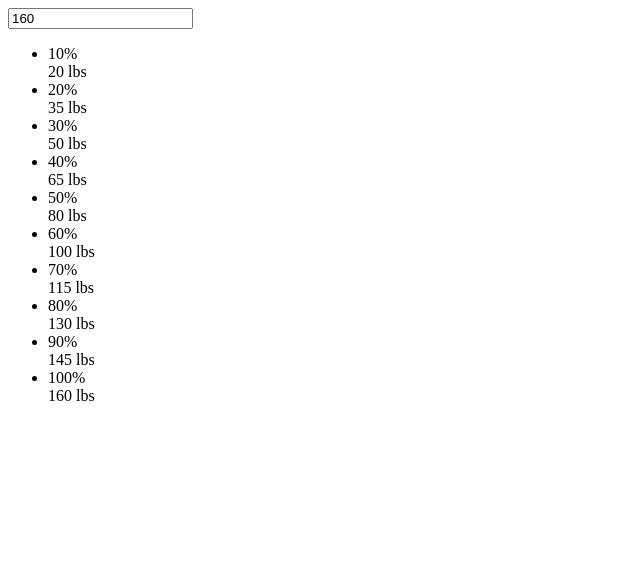
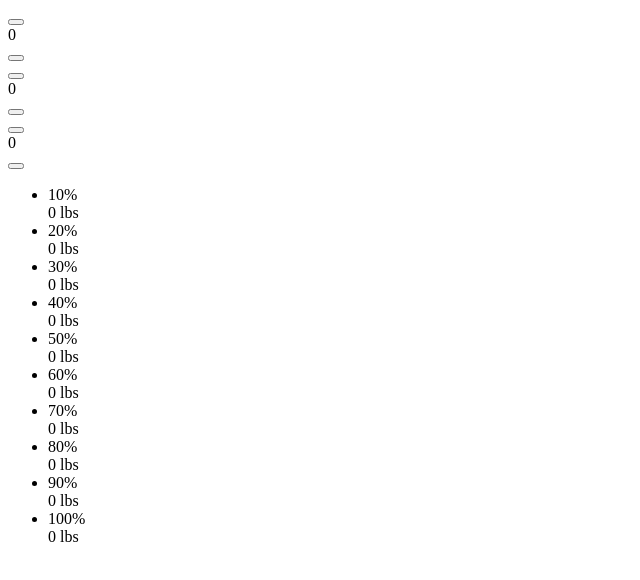
Before and after one commit to advantgard/repsapp, a React app: page / in a window 1280 px wide. Shown: the top 580 px of the page, without its empty margins (0-640 px from the left). Built offline with nearby package versions, Linux system fonts and the light colour scheme.

Commit message:
Add number picker

```diff
--- a/src/App.js
+++ b/src/App.js
@@ -1,5 +1,6 @@
 import React from "react";
 import { RecordInput, RecordList } from "./components/RecordList";
+import { NumberPicker } from "./components/ValuePicker";
 
 export default class App extends React.Component {
 
@@ -7,17 +8,20 @@ export default class App extends React.Component {
 		super();
 
 		this.state = {
-			record: 160,
+			record: 0,
 			steps: 10
 		};
 
-		this.handleRecordChange = this.handleRecordChange.bind( this );
+		this.modifyRecord = this.modifyRecord.bind( this );
 	}
 
-	handleRecordChange( evt ) {
+	modifyRecord( action, value ) {
+
+		const record = this.state.record;
+		const newValue = action === "increase" ? record + value : record - value;
 
 		this.setState( {
-			record: evt.target.value
+			record: newValue
 		} );
 
 	}
@@ -26,7 +30,11 @@ export default class App extends React.Component {
 
 		return (
 			<div className="rxapp">
-				<RecordInput onChange={this.handleRecordChange} value={this.state.record}/>
+				<NumberPicker
+					handler={this.modifyRecord}
+					value={this.state.record}
+					maxValue={999}
+				/>
 				<RecordList record={this.state.record} steps={this.state.steps}/>
 			</div>
 		);
--- a/src/components/RecordList/RecordInput.js
+++ /dev/null
@@ -1,5 +0,0 @@
-import React from "react";
-
-export const RecordInput = props =>
-
-	<input type="text" {...props} />;
--- a/src/components/RecordList/RecordList.js
+++ b/src/components/RecordList/RecordList.js
@@ -2,7 +2,7 @@ import React from "react";
 import { round5 } from "../../lib/RecordListHelpers";
 import { RecordListRow } from "./RecordListRow";
 
-export const RecordList = ( props ) => {
+export const RecordList = props => {
 
 	const unit = props.record / props.steps;
 	const percentage = 100 / props.steps;
--- a/src/components/RecordList/index.js
+++ b/src/components/RecordList/index.js
@@ -1,3 +1,2 @@
 export { RecordList } from "./RecordList";
 export { RecordListRow } from "./RecordListRow";
-export { RecordInput } from "./RecordInput";
--- /dev/null
+++ b/src/components/ValuePicker/NumberPicker.js
@@ -0,0 +1,26 @@
+import React from "react";
+import { ValuePicker } from "./ValuePicker";
+import { createNumberDigits } from "../../lib/ValuePickerHelpers";
+
+export const NumberPicker = props => {
+
+	const value = createNumberDigits( props.value, props.maxValue );
+	const maxOperationValue = Math.pow( 10, value.length - 1 );
+
+	const digits = value.split( "" ).map( ( value, index ) => {
+
+		const divisor = index ? Math.pow( 10, index ) : 1;
+		const operationValue = maxOperationValue / divisor;
+
+		return <ValuePicker
+			increase={props.handler.bind( null, "increase", operationValue )}
+			decrease={props.handler.bind( null, "decrease", operationValue )}
+			value={value}
+			key={index}
+		/>;
+
+	} );
+
+	return <div className="number-picker"> {digits} </div>;
+
+};
--- /dev/null
+++ b/src/components/ValuePicker/ValuePicker.js
@@ -0,0 +1,10 @@
+import React from "react";
+import { ValuePickerBox } from "./ValuePickerBox";
+
+export const ValuePicker = props =>
+
+	<div className="value-picker">
+		<button className="value-picker__button--increase" onClick={props.increase}/>
+		<ValuePickerBox value={props.value}/>
+		<button className="value-picker__button--decrease" onClick={props.decrease}/>
+	</div>;
--- /dev/null
+++ b/src/components/ValuePicker/ValuePickerBox.js
@@ -0,0 +1,5 @@
+import React from "react";
+
+export const ValuePickerBox = props =>
+
+	<div className="value-picker__box">{props.value}</div>;
--- /dev/null
+++ b/src/components/ValuePicker/index.js
@@ -0,0 +1,3 @@
+export { ValuePicker } from "./ValuePicker";
+export { ValuePickerBox } from "./ValuePickerBox";
+export { NumberPicker } from "./NumberPicker";
--- /dev/null
+++ b/src/lib/ValuePickerHelpers.js
@@ -0,0 +1,8 @@
+export const createNumberDigits = ( value, maxValue ) => {
+
+	const maxValueString = maxValue.toString();
+	const valueString = value > maxValue ? maxValueString : value.toString();
+	const extraDigits = maxValueString.length - valueString.length;
+	return extraDigits ? ( "0".repeat( extraDigits ) + valueString ) : valueString;
+
+};
```
